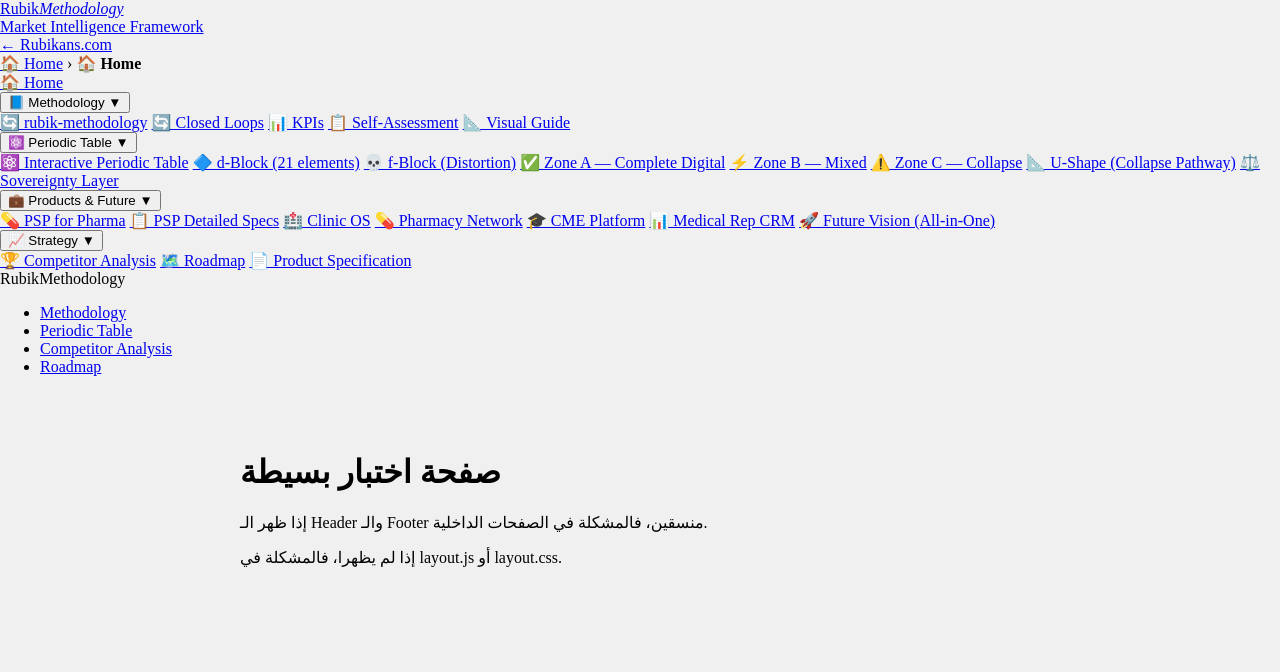
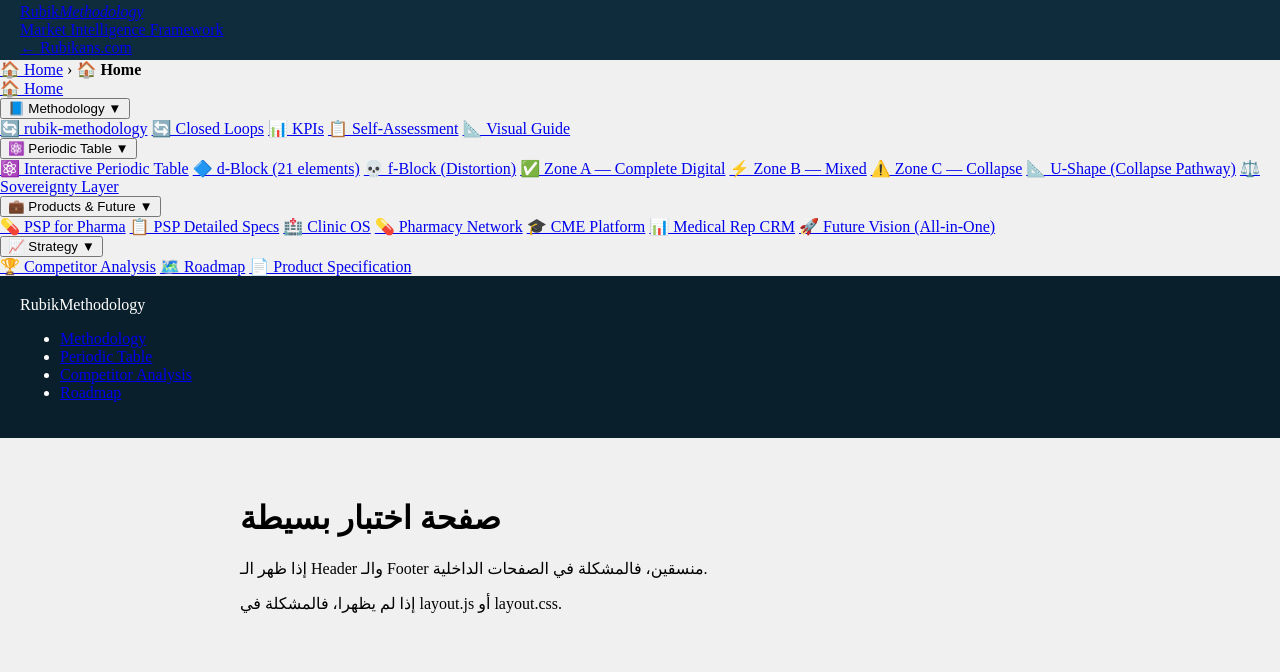
Before and after one commit to Rubikans-Egy/rubikcare-methodology, a plain HTML site: page test-layout.html in a window 1280 px wide. Drawn offline with Linux system fonts and the light colour scheme.

Commit message:
Add styles for header and footer in HTML layout
Added CSS styles for header and footer layout.

```diff
--- a/test-layout.html
+++ b/test-layout.html
@@ -1,5 +1,22 @@
 <!DOCTYPE html>
 <html lang="en">
+    <style>
+    /* اختبار: تنسيق مباشر للـ Header */
+    .rubik-header {
+        background: #0F2C3D !important;
+        height: 60px !important;
+        display: flex !important;
+        align-items: center !important;
+        justify-content: space-between !important;
+        padding: 0 20px !important;
+        color: white !important;
+    }
+    .rubik-footer {
+        background: #0A1F2C !important;
+        padding: 20px !important;
+        color: white !important;
+    }
+</style>
 <head>
     <meta charset="UTF-8">
     <meta name="viewport" content="width=device-width, initial-scale=1.0">
```
